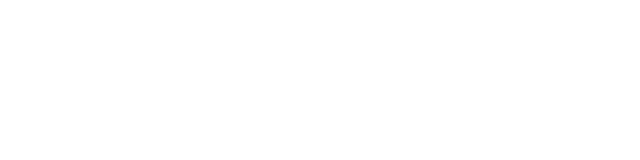
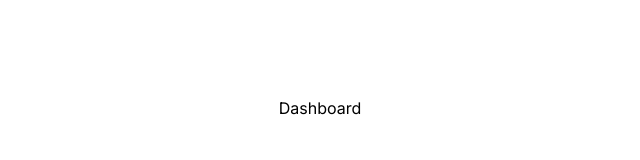
Before and after one commit to jknezevic1712/shortest-nextjs, a Next.js app: page /dashboard in a window 1280 px wide. Shown: the top 160 px of the page, without its empty margins (320-960 px from the left). Built offline with nearby package versions, Linux system fonts and the light colour scheme.

Commit message:
Changes: Automatic rerouting to /dashboard added. Root layout component moved to top of app directory.

```diff
--- a/next.config.mjs
+++ b/next.config.mjs
@@ -1,4 +1,14 @@
 /** @type {import('next').NextConfig} */
-const nextConfig = {};
+const nextConfig = {
+	async redirects() {
+		return [
+			{
+				source: '/',
+				destination: '/dashboard',
+				permanent: true,
+			},
+		];
+	},
+};
 
 export default nextConfig;
--- a/src/app/dashboard/page.tsx
+++ b/src/app/dashboard/page.tsx
@@ -1,5 +1,7 @@
 export default function Dashboard() {
 	return (
-		<main className="flex min-h-screen flex-col items-center justify-between p-24"></main>
+		<main className="flex min-h-screen flex-col items-center justify-between p-24">
+			Dashboard
+		</main>
 	);
 }
```
Also changed, not shown: src/app/layout.tsx (renamed from src/app/_components/templates/layout.tsx).
